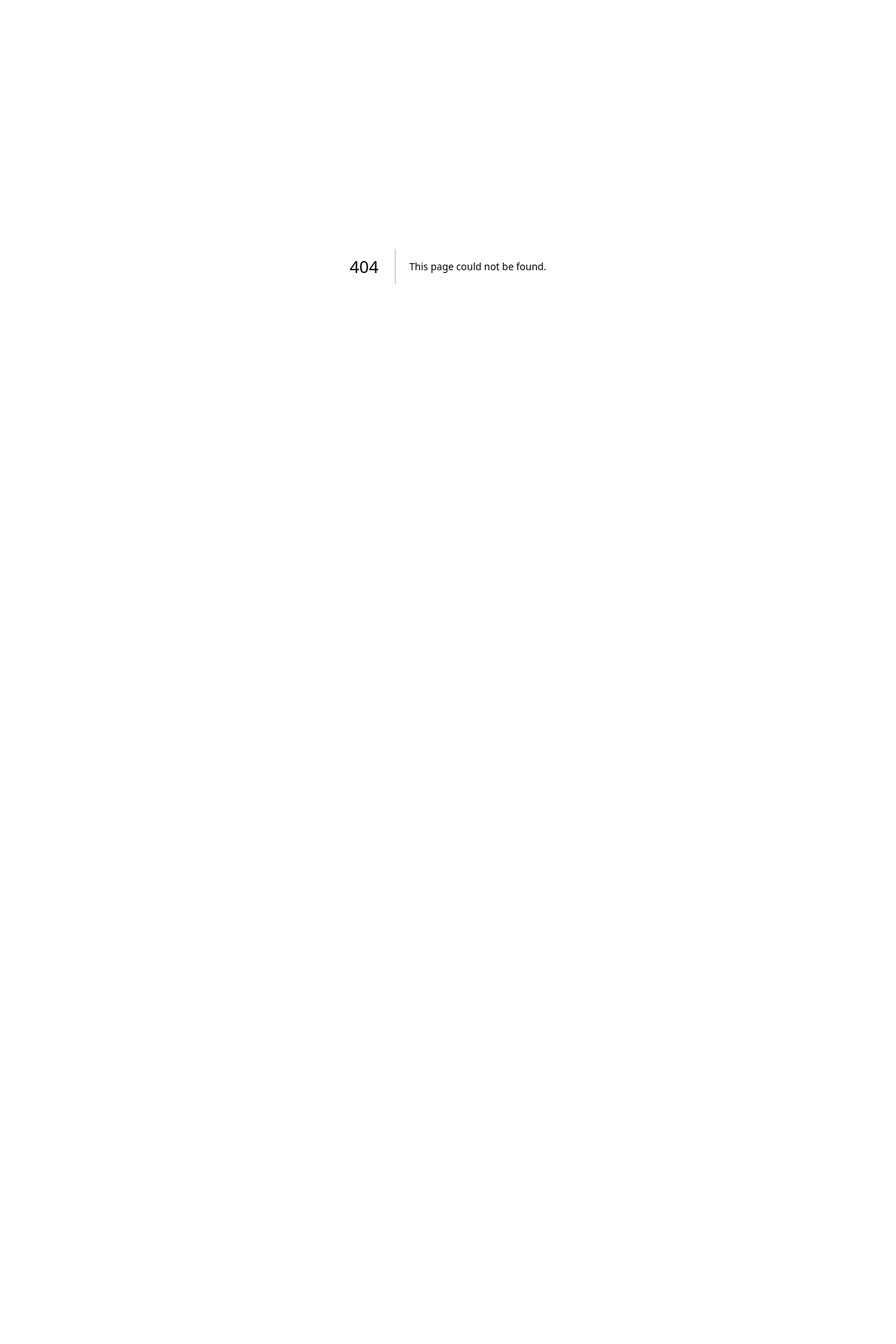
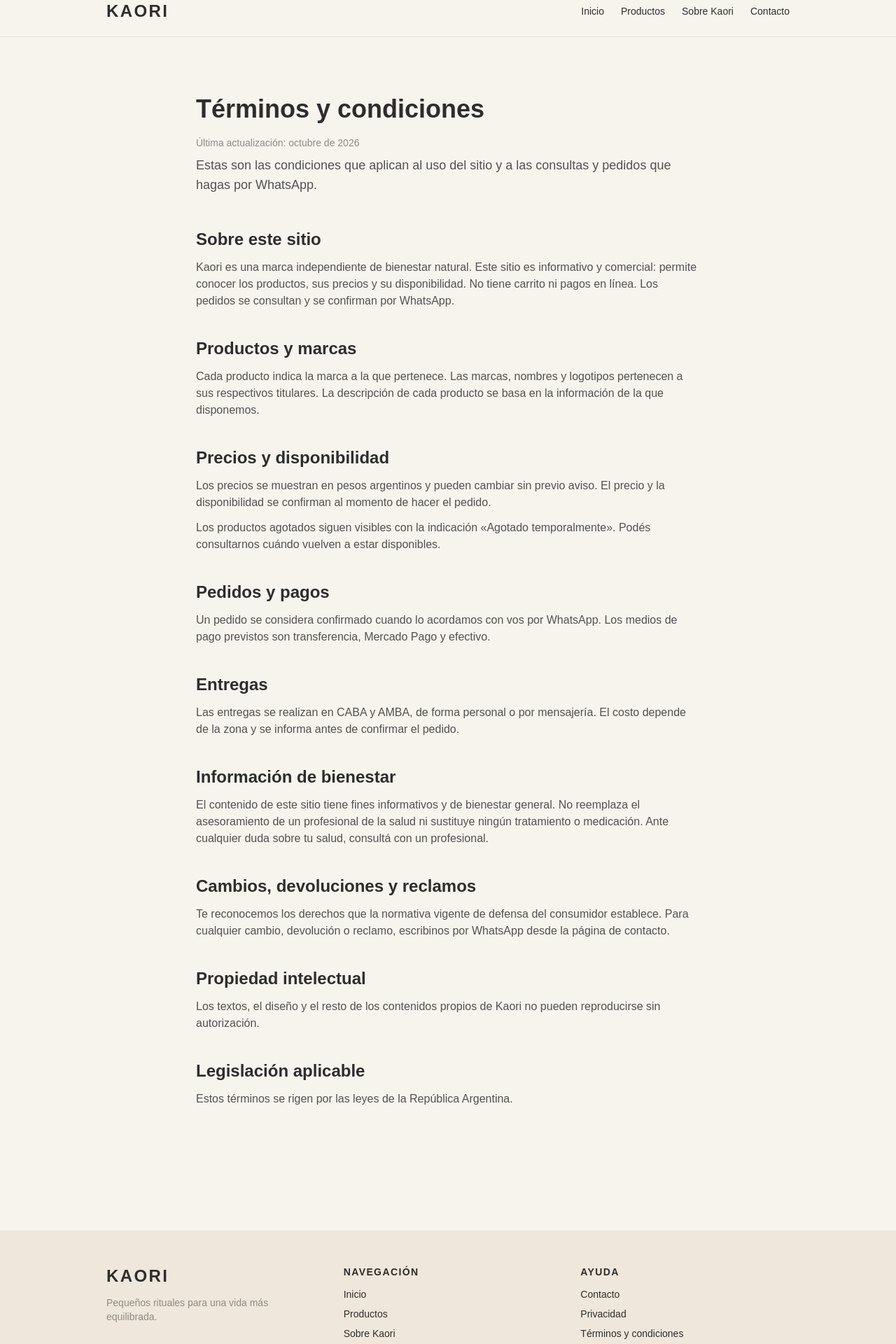
Before and after one commit to kalel3-hash/Kaori, a Next.js app: page /terminos in a window 1280 px wide. Before the commit this address had no page. Shown: the part 20-1940 px from the top of the page at 70% size. Before the commit the page ends 800 px from the top, so only its background shows below. Built offline with nearby package versions, Linux system fonts and the light colour scheme.

Commit message:
Agrega páginas de privacidad y términos

```diff
--- /dev/null
+++ b/app/privacidad/page.tsx
@@ -0,0 +1,61 @@
+import type { Metadata } from "next";
+import LegalPage from "@/components/layout/LegalPage";
+import { site } from "@/data/site";
+
+export const metadata: Metadata = {
+  title: "Política de privacidad",
+  description: "Cómo Kaori trata los datos personales de quienes la consultan.",
+};
+
+const sections = [
+  {
+    title: "Qué datos recibimos",
+    paragraphs: [
+      "Este sitio no tiene cuentas de usuario, carrito de compras ni formularios activos. Los datos personales que recibimos son los que vos nos envías por WhatsApp al consultarnos: por ejemplo tu nombre, tu número de teléfono, el contenido de tu consulta y, si hacés un pedido, los datos necesarios para coordinar el pago y la entrega.",
+      "El proveedor que aloja el sitio puede registrar datos técnicos básicos de navegación, como la dirección IP o el tipo de navegador. Actualmente el sitio no utiliza cookies publicitarias ni herramientas de seguimiento propias.",
+    ],
+  },
+  {
+    title: "Para qué los usamos",
+    paragraphs: [
+      "Usamos tus datos únicamente para responder tus consultas, confirmar pedidos, coordinar pagos y entregas, y atender cualquier reclamo posterior.",
+    ],
+  },
+  {
+    title: "Con quién los compartimos",
+    paragraphs: [
+      "No vendemos ni cedemos tus datos a terceros con fines comerciales. Solo compartimos lo estrictamente necesario con quienes intervienen en tu pedido, como el medio de pago elegido o el servicio de mensajería.",
+      "Las conversaciones por WhatsApp se realizan a través de una plataforma de terceros y están sujetas a sus propias condiciones y políticas de privacidad.",
+    ],
+  },
+  {
+    title: "Cuánto tiempo los conservamos",
+    paragraphs: [
+      "Conservamos tus datos durante el tiempo necesario para cumplir con las finalidades indicadas y con las obligaciones legales que correspondan.",
+    ],
+  },
+  {
+    title: "Tus derechos",
+    paragraphs: [
+      "De acuerdo con la Ley 25.326 de Protección de los Datos Personales, podés solicitar el acceso, la rectificación o la supresión de tus datos personales cuando corresponda.",
+      `Para ejercer estos derechos, escribinos por WhatsApp desde la página de contacto. Atendemos consultas de ${site.location}.`,
+      "La Agencia de Acceso a la Información Pública es el órgano de control de la Ley 25.326 y atiende las denuncias y reclamos por incumplimientos de la normativa de protección de datos personales.",
+    ],
+  },
+  {
+    title: "Cambios en esta política",
+    paragraphs: [
+      "Podemos actualizar esta política. La fecha de la última actualización figura al comienzo de esta página.",
+    ],
+  },
+];
+
+export default function PrivacidadPage() {
+  return (
+    <LegalPage
+      title="Política de privacidad"
+      intro="Explicamos qué datos personales recibimos cuando nos consultás, para qué los usamos y cuáles son tus derechos."
+      sections={sections}
+    />
+  );
+}
--- /dev/null
+++ b/app/terminos/page.tsx
@@ -0,0 +1,76 @@
+import type { Metadata } from "next";
+import LegalPage from "@/components/layout/LegalPage";
+import { site } from "@/data/site";
+
+export const metadata: Metadata = {
+  title: "Términos y condiciones",
+  description: "Condiciones de uso del sitio y de las consultas y pedidos de Kaori.",
+};
+
+const sections = [
+  {
+    title: "Sobre este sitio",
+    paragraphs: [
+      "Kaori es una marca independiente de bienestar natural. Este sitio es informativo y comercial: permite conocer los productos, sus precios y su disponibilidad. No tiene carrito ni pagos en línea. Los pedidos se consultan y se confirman por WhatsApp.",
+    ],
+  },
+  {
+    title: "Productos y marcas",
+    paragraphs: [
+      "Cada producto indica la marca a la que pertenece. Las marcas, nombres y logotipos pertenecen a sus respectivos titulares. La descripción de cada producto se basa en la información de la que disponemos.",
+    ],
+  },
+  {
+    title: "Precios y disponibilidad",
+    paragraphs: [
+      "Los precios se muestran en pesos argentinos y pueden cambiar sin previo aviso. El precio y la disponibilidad se confirman al momento de hacer el pedido.",
+      "Los productos agotados siguen visibles con la indicación «Agotado temporalmente». Podés consultarnos cuándo vuelven a estar disponibles.",
+    ],
+  },
+  {
+    title: "Pedidos y pagos",
+    paragraphs: [
+      "Un pedido se considera confirmado cuando lo acordamos con vos por WhatsApp. Los medios de pago previstos son transferencia, Mercado Pago y efectivo.",
+    ],
+  },
+  {
+    title: "Entregas",
+    paragraphs: [
+      `Las entregas se realizan en ${site.location}, de forma personal o por mensajería. El costo depende de la zona y se informa antes de confirmar el pedido.`,
+    ],
+  },
+  {
+    title: "Información de bienestar",
+    paragraphs: [
+      "El contenido de este sitio tiene fines informativos y de bienestar general. No reemplaza el asesoramiento de un profesional de la salud ni sustituye ningún tratamiento o medicación. Ante cualquier duda sobre tu salud, consultá con un profesional.",
+    ],
+  },
+  {
+    title: "Cambios, devoluciones y reclamos",
+    paragraphs: [
+      "Te reconocemos los derechos que la normativa vigente de defensa del consumidor establece. Para cualquier cambio, devolución o reclamo, escribinos por WhatsApp desde la página de contacto.",
+    ],
+  },
+  {
+    title: "Propiedad intelectual",
+    paragraphs: [
+      "Los textos, el diseño y el resto de los contenidos propios de Kaori no pueden reproducirse sin autorización.",
+    ],
+  },
+  {
+    title: "Legislación aplicable",
+    paragraphs: [
+      "Estos términos se rigen por las leyes de la República Argentina.",
+    ],
+  },
+];
+
+export default function TerminosPage() {
+  return (
+    <LegalPage
+      title="Términos y condiciones"
+      intro="Estas son las condiciones que aplican al uso del sitio y a las consultas y pedidos que hagas por WhatsApp."
+      sections={sections}
+    />
+  );
+}
--- a/components/layout/Footer.tsx
+++ b/components/layout/Footer.tsx
@@ -37,6 +37,16 @@ export default function Footer() {
                 Contacto
               </Link>
             </li>
+            <li>
+              <Link href="/privacidad" className="hover:underline">
+                Privacidad
+              </Link>
+            </li>
+            <li>
+              <Link href="/terminos" className="hover:underline">
+                Términos y condiciones
+              </Link>
+            </li>
           </ul>
         </div>
       </div>
--- /dev/null
+++ b/components/layout/LegalPage.tsx
@@ -0,0 +1,57 @@
+import Header from "@/components/layout/Header";
+import Footer from "@/components/layout/Footer";
+import { legal } from "@/data/legal";
+
+type LegalSection = {
+  title: string;
+  paragraphs: string[];
+};
+
+type LegalPageProps = {
+  title: string;
+  intro: string;
+  sections: LegalSection[];
+};
+
+export default function LegalPage({ title, intro, sections }: LegalPageProps) {
+  return (
+    <>
+      <Header />
+
+      <main className="mx-auto max-w-3xl px-6 py-20">
+        <h1 className="mb-4 text-4xl font-semibold leading-tight">{title}</h1>
+
+        <p className="mb-2 text-sm text-[#8c8b88]">
+          Última actualización: {legal.lastUpdated}
+        </p>
+
+        <p className="mb-12 text-lg text-neutral-600">{intro}</p>
+
+        <div className="space-y-10">
+          {sections.map((section) => (
+            <section key={section.title}>
+              <h2 className="mb-3 text-2xl font-semibold">{section.title}</h2>
+              <div className="space-y-3 text-neutral-600">
+                {section.paragraphs.map((paragraph) => (
+                  <p key={paragraph}>{paragraph}</p>
+                ))}
+              </div>
+            </section>
+          ))}
+
+          {legal.ownerName && (
+            <section>
+              <h2 className="mb-3 text-2xl font-semibold">Responsable</h2>
+              <p className="text-neutral-600">
+                {legal.ownerName}
+                {legal.ownerTaxId ? ` — CUIT ${legal.ownerTaxId}` : ""}
+              </p>
+            </section>
+          )}
+        </div>
+      </main>
+
+      <Footer />
+    </>
+  );
+}
--- /dev/null
+++ b/data/legal.ts
@@ -0,0 +1,7 @@
+export const legal = {
+  lastUpdated: "octubre de 2026",
+
+  // Completar antes de vender. Si quedan vacíos, no se muestran en las páginas.
+  ownerName: "",
+  ownerTaxId: "",
+};
```
